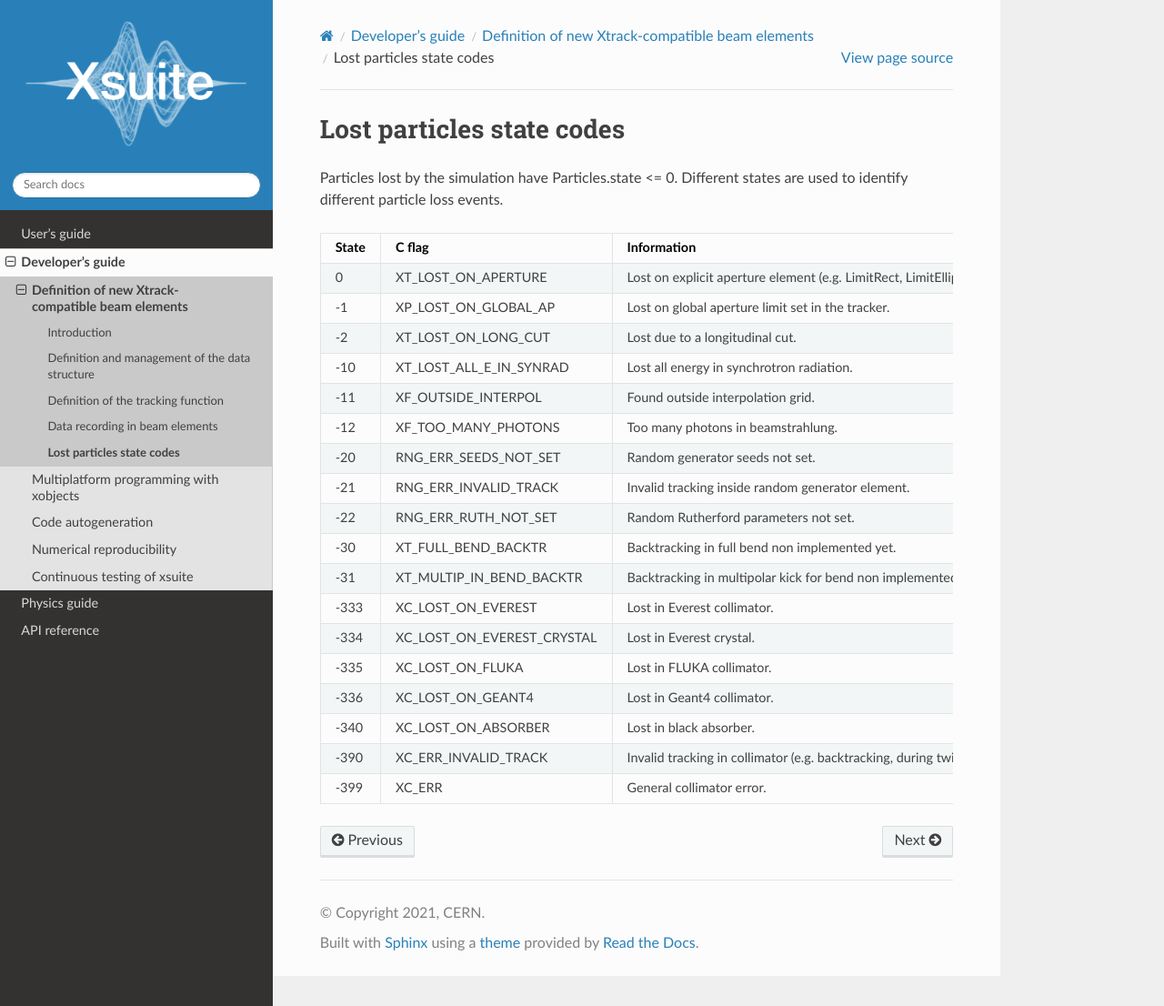
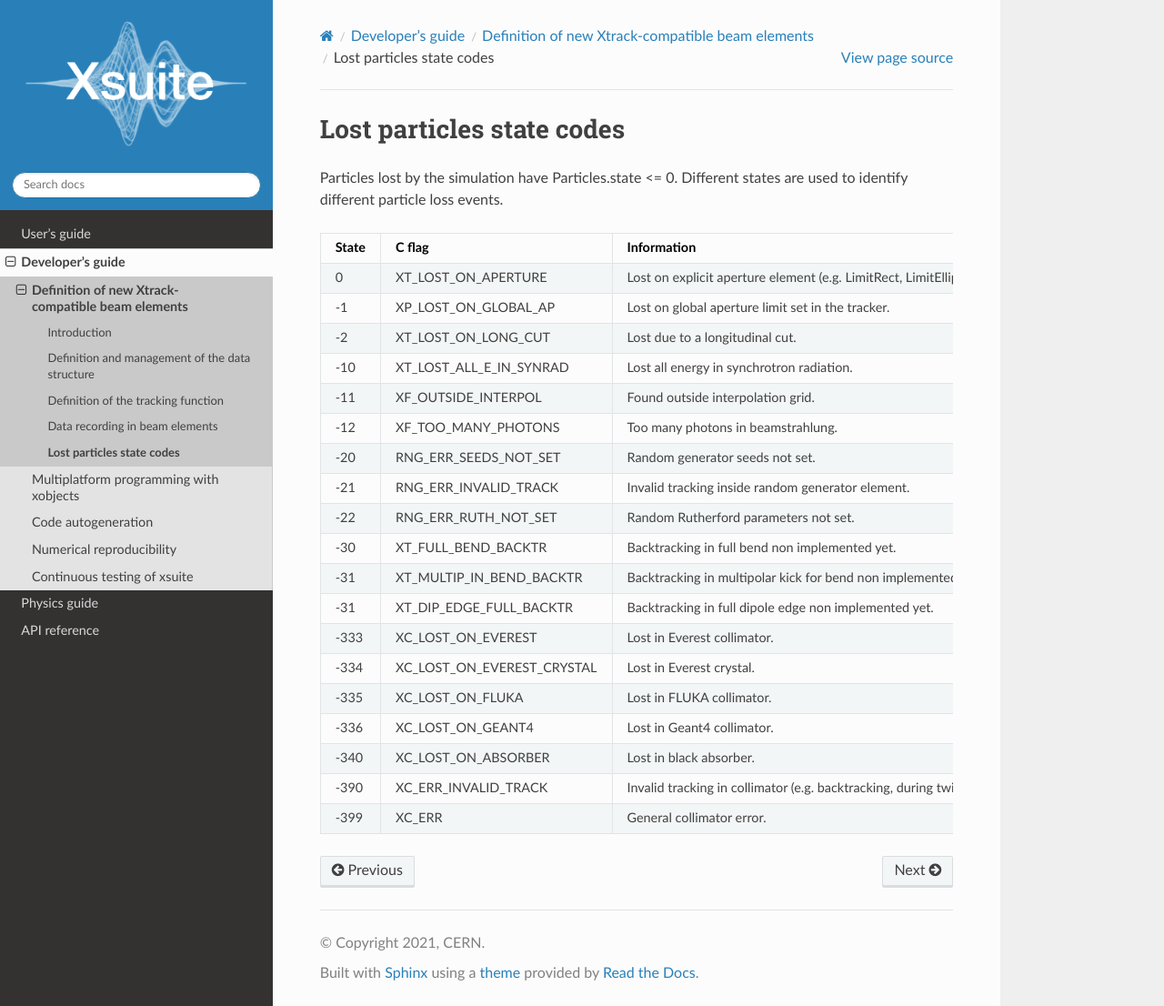
Before and after one commit to xsuite/xsuite, a Sphinx documentation site: the page built from docs/dev_guide_xtbe_lost_part_codes.rst, in a window 1280 px wide and 1106 px high. Shown: the whole window at 91% size. Built offline with Sphinx 7.4.7 and the Read the Docs theme 2.0.0, drawn with Linux system fonts in a browser that asks for light colours.

Commit message:
Update dev_guide_xtbe_lost_part_codes.rst

```diff
--- a/docs/dev_guide_xtbe_lost_part_codes.rst
+++ b/docs/dev_guide_xtbe_lost_part_codes.rst
@@ -17,6 +17,7 @@ State C flag                      Information
 -22   RNG_ERR_RUTH_NOT_SET        Random Rutherford parameters not set.
 -30   XT_FULL_BEND_BACKTR         Backtracking in full bend non implemented yet.
 -31   XT_MULTIP_IN_BEND_BACKTR    Backtracking in multipolar kick for bend non implemented yet.
+-31   XT_DIP_EDGE_FULL_BACKTR     Backtracking in full dipole edge non implemented yet.
 -333  XC_LOST_ON_EVEREST          Lost in Everest collimator.
 -334  XC_LOST_ON_EVEREST_CRYSTAL  Lost in Everest crystal.
 -335  XC_LOST_ON_FLUKA            Lost in FLUKA collimator.
```
